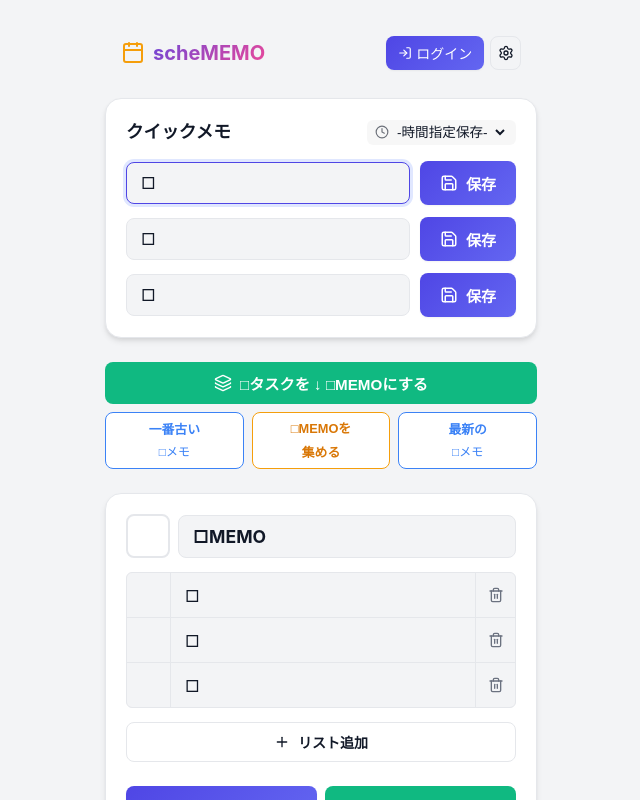
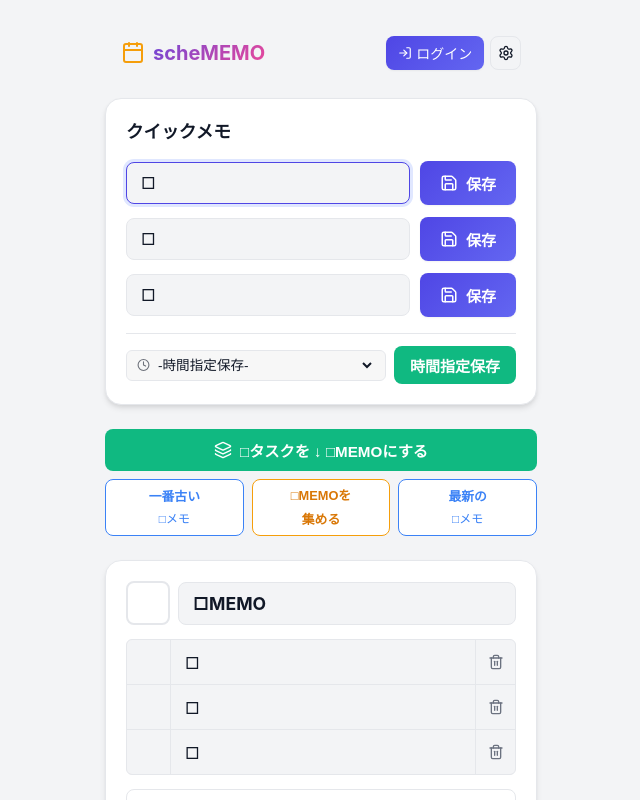
Before and after one commit to itokenlaw-rgb/scheMEMO, a React (Vite) app: page / in a window 1280 px wide. Shown: the top 800 px of the page, without its empty margins (319-959 px from the left). Built offline with nearby package versions, Linux system fonts and the light colour scheme.

Commit message:
singleEditer

```diff
--- a/src/App.tsx
+++ b/src/App.tsx
@@ -209,10 +209,8 @@ function App() {
         const eventDate = new Date(e.start);
         const title = (e.title || '').trim();
 
-        // 指定された日付範囲内か
         const isWithinRange = eventDate >= startRange && eventDate <= endRange;
 
-        // 「□」で始まり、かつ「□MEMO」などの一括用タイトルを含まない純粋なタスクか（タイトル空防御付き）
         const isPureTask =
           title.startsWith('□') &&
           !title.toUpperCase().includes('MEMO') &&
@@ -227,7 +225,14 @@ function App() {
         return;
       }
 
-      // 3. 集めたタスクのタイトルを1行ずつの箇条書きテキスト（内容欄用）にする
+      // ── 【１の修正】集めたタスクを開始時刻の古い順（時系列順）に並び替える ──
+      targetTasks.sort((a, b) => {
+        const timeA = new Date(a.start).getTime();
+        const timeB = new Date(b.start).getTime();
+        return timeA - timeB; // 古い順にソート
+      });
+
+      // 3. 時系列順にソートされたタスクのタイトルを1行ずつの箇条書きテキストにする
       const memoLines = targetTasks.map((t: CalendarEvent) => (t.title || '').trim());
       const memoContent = memoLines.join('\n');
 
@@ -252,12 +257,12 @@ function App() {
       const taskIds = targetTasks.map(t => t.id);
       setMergedTaskIds(taskIds);
 
-      // 7. エディターへセット（BatchEditorが自動的に起動し、バラして中身を表示します）
+      // 7. エディターへセット
       setSelectedEvent(generatedMemoEvent);
 
     } catch (error) {
       console.error(error);
-      alert("処理中にエラーが発生しました。カレンダーデータの一部に不整合がある可能性があります。");
+      alert("処理中にエラーが発生しました。");
     } finally {
       setIsLoading(false);
     }
--- a/src/components/SingleEditor.tsx
+++ b/src/components/SingleEditor.tsx
@@ -54,7 +54,7 @@ function calcPresetTime(value: string, s: TimeSettings): { start: Date; end: Dat
     case 'p3':
       start.setDate(now.getDate() + 1);
       start.setHours(s.preset3TomorrowHour, 0, 0, 0);
-break;
+      break;
     case 'p4':
       start.setDate(now.getDate() + 1);
       start.setHours(s.preset4TomorrowNightHour, 0, 0, 0);
@@ -70,7 +70,7 @@ break;
       break;
     }
     default: {
-      // 「指定なし（default）」→ 基本設定の quickMemoSaveHour (本日の〇時)
+      // 基本設定の quickMemoSaveHour (本日の〇時)
       start.setHours(s.quickMemoSaveHour, 0, 0, 0);
       break;
     }
@@ -88,7 +88,6 @@ export const SingleEditor: React.FC<SingleEditorProps> = ({ onSave }) => {
   const [timePreset, setTimePreset] = useState<string>('default');
   const [settings, setSettings] = useState<TimeSettings>(loadSettings);
 
-  // 設定変更をリアルタイムに反映
   useEffect(() => {
     const onStorage = () => setSettings(loadSettings());
     window.addEventListener('storage', onStorage);
@@ -102,41 +101,84 @@ export const SingleEditor: React.FC<SingleEditorProps> = ({ onSave }) => {
     return () => clearTimeout(id);
   }, []);
 
+  // 右横の単体「保存」ボタン：常に「本日の21時（設定値）」に保存
   const handleSaveField = useCallback((
     text: string,
     setText: React.Dispatch<React.SetStateAction<string>>,
     inputRef?: React.RefObject<HTMLInputElement | null>
   ) => {
-    // 空欄（□ のみ）の場合は保存しない
     const trimmed = text.replace(/^[□☑]\s*/, '').trim();
     if (!trimmed) return;
 
-    const { start, end } = calcPresetTime(timePreset, settings);
+    // 単体保存ボタンは常に基本設定の「本日の〇時」に保存するため、'default' を明示
+    const { start, end } = calcPresetTime('default', settings);
 
     const newEvent: CalendarEvent = {
       id: `evt-${Date.now()}-${Math.random().toString(36).substring(2, 7)}`,
-      // 入力された文字（「□国語の勉強」など）をそのままタイトルにする
       title: text.trim(),
       start,
       end,
-      memo: '', // その他内容などの記載はしない (空文字)
+      memo: '',
       status: 'unchecked',
       isBatch: false,
     };
 
     onSave(newEvent);
-    setText('□'); // 次のためにリセット
-    setTimePreset('default');
+    setText('□');
 
     if (inputRef) {
       setTimeout(() => focusAfterCheckbox(inputRef.current), 0);
     }
-  }, [timePreset, settings, onSave]);
+  }, [settings, onSave]);
+
+  // 【２の修正】：下部の「時間指定保存」ボタンをクリックした時の一括登録処理
+  const handlePresetSaveAll = () => {
+    if (timePreset === 'default') {
+      alert('保存する時間（プリセット）を選択してください。');
+      return;
+    }
+
+    // 入力欄1〜3のテキストを配列にまとめる
+    const fields = [
+      { text: text1, setter: setText1 },
+      { text: text2, setter: setText2 },
+      { text: text3, setter: setText3 }
+    ];
+
+    // 「□」以外の文字が実際に入力されているものだけを抽出
+    const validFields = fields.filter(f => f.text.replace(/^[□☑]\s*/, '').trim().length > 0);
+
+    if (validFields.length === 0) {
+      alert('時間指定保存するタスクを入力欄に記入してください。');
+      return;
+    }
+
+    // 選択されたプリセット時間（「明日の21時」など）を計算
+    const { start, end } = calcPresetTime(timePreset, settings);
+
+    // 有効な入力内容を1つずつ、そのタイトルの予定としてループ保存
+    validFields.forEach((field, index) => {
+      const newEvent: CalendarEvent = {
+        id: `evt-${Date.now()}-preset-${index}-${Math.random().toString(36).substring(2, 5)}`,
+        title: field.text.trim(), // 記入欄の文字列（例: □ABC）をそのままタイトルにする
+        start: new Date(start),
+        end: new Date(end),
+        memo: '', // 内容は何も記載しない
+        status: 'unchecked',
+        isBatch: false,
+      };
+      onSave(newEvent);
+      field.setter('□'); // 入力欄をクリア
+    });
+
+    setTimePreset('default'); // プルダウンをリセット
+    alert('選択した時間指定で、すべてのタスクを1つずつカレンダーに登録しました。');
+    setTimeout(() => focusAfterCheckbox(inputRef1.current), 0);
+  };
 
   const buildInputChangeHandler = (setter: React.Dispatch<React.SetStateAction<string>>) => {
     return (e: React.ChangeEvent<HTMLInputElement>) => {
       const val = e.target.value;
-      // 万が一「□」が消された場合は強制補完
       if (!val.startsWith('□') && !val.startsWith('☑')) {
         setter('□' + val);
       } else {
@@ -153,27 +195,6 @@ export const SingleEditor: React.FC<SingleEditorProps> = ({ onSave }) => {
       {/* ヘッダー */}
       <div style={{ display: 'flex', justifyContent: 'space-between', alignItems: 'center', width: '100%', marginBottom: '0.25rem' }}>
         <h2 className="card-title" style={{ margin: 0 }}>クイックメモ</h2>
-
-        <div style={{ display: 'flex', alignItems: 'center', gap: '0.25rem', backgroundColor: 'rgba(0,0,0,0.03)', padding: '4px 8px', borderRadius: '6px' }}>
-          <Clock size={14} style={{ opacity: 0.6 }} />
-          <select
-            value={timePreset}
-            onChange={(e) => setTimePreset(e.target.value)}
-            style={{
-              border: 'none',
-              background: 'transparent',
-              fontSize: '0.85rem',
-              color: 'inherit',
-              cursor: 'pointer',
-              outline: 'none',
-              paddingRight: '4px',
-            }}
-          >
-            {presets.map(p => (
-              <option key={p.value} value={p.value}>{p.label}</option>
-            ))}
-          </select>
-        </div>
       </div>
 
       {/* 入力欄 1 */}
@@ -221,6 +242,38 @@ export const SingleEditor: React.FC<SingleEditorProps> = ({ onSave }) => {
           <Save size={18} /> 保存
         </button>
       </div>
+
+      {/* 【２の修正】：下部に配置した時間指定保存用のプルダウンとボタンエリア */}
+      <div style={{ display: 'flex', gap: '0.5rem', alignItems: 'center', borderTop: '1px solid var(--border)', paddingTop: '0.75rem', marginTop: '0.25rem' }}>
+        <div style={{ display: 'flex', alignItems: 'center', gap: '0.25rem', backgroundColor: 'rgba(0,0,0,0.03)', padding: '6px 10px', borderRadius: '6px', flex: 1, border: '1px solid var(--border)' }}>
+          <Clock size={14} style={{ opacity: 0.6 }} />
+          <select
+            value={timePreset}
+            onChange={(e) => setTimePreset(e.target.value)}
+            style={{
+              border: 'none',
+              background: 'transparent',
+              fontSize: '0.85rem',
+              color: 'inherit',
+              cursor: 'pointer',
+              outline: 'none',
+              width: '100%'
+            }}
+          >
+            {presets.map(p => (
+              <option key={p.value} value={p.value}>{p.label}</option>
+            ))}
+          </select>
+        </div>
+        <button
+          className="btn btn-secondary"
+          onClick={handlePresetSaveAll}
+          disabled={timePreset === 'default'}
+          style={{ gap: '0.25rem', minHeight: '38px', padding: '0 1rem' }}
+        >
+          時間指定保存
+        </button>
+      </div>
     </div>
   );
 };
```
